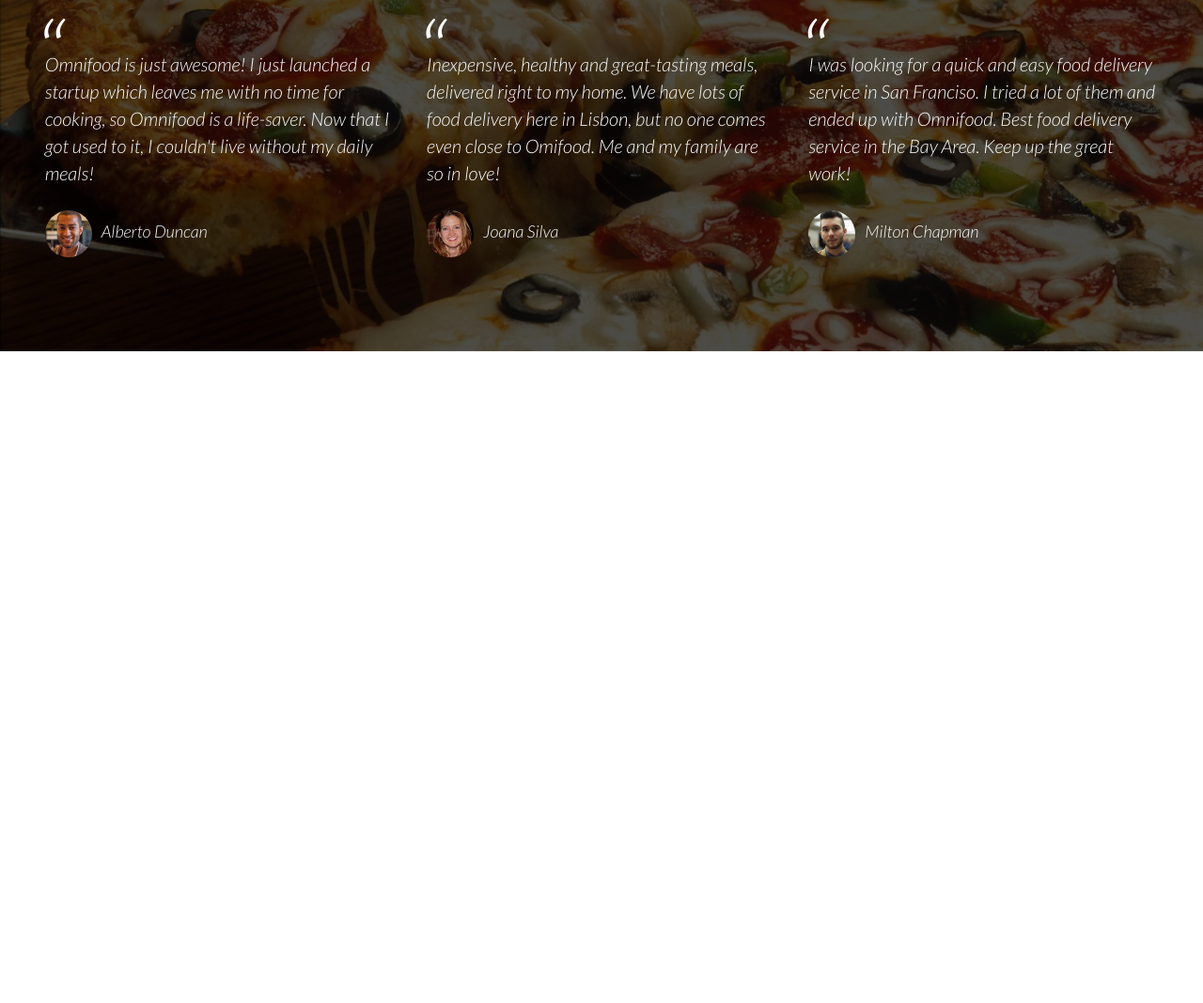
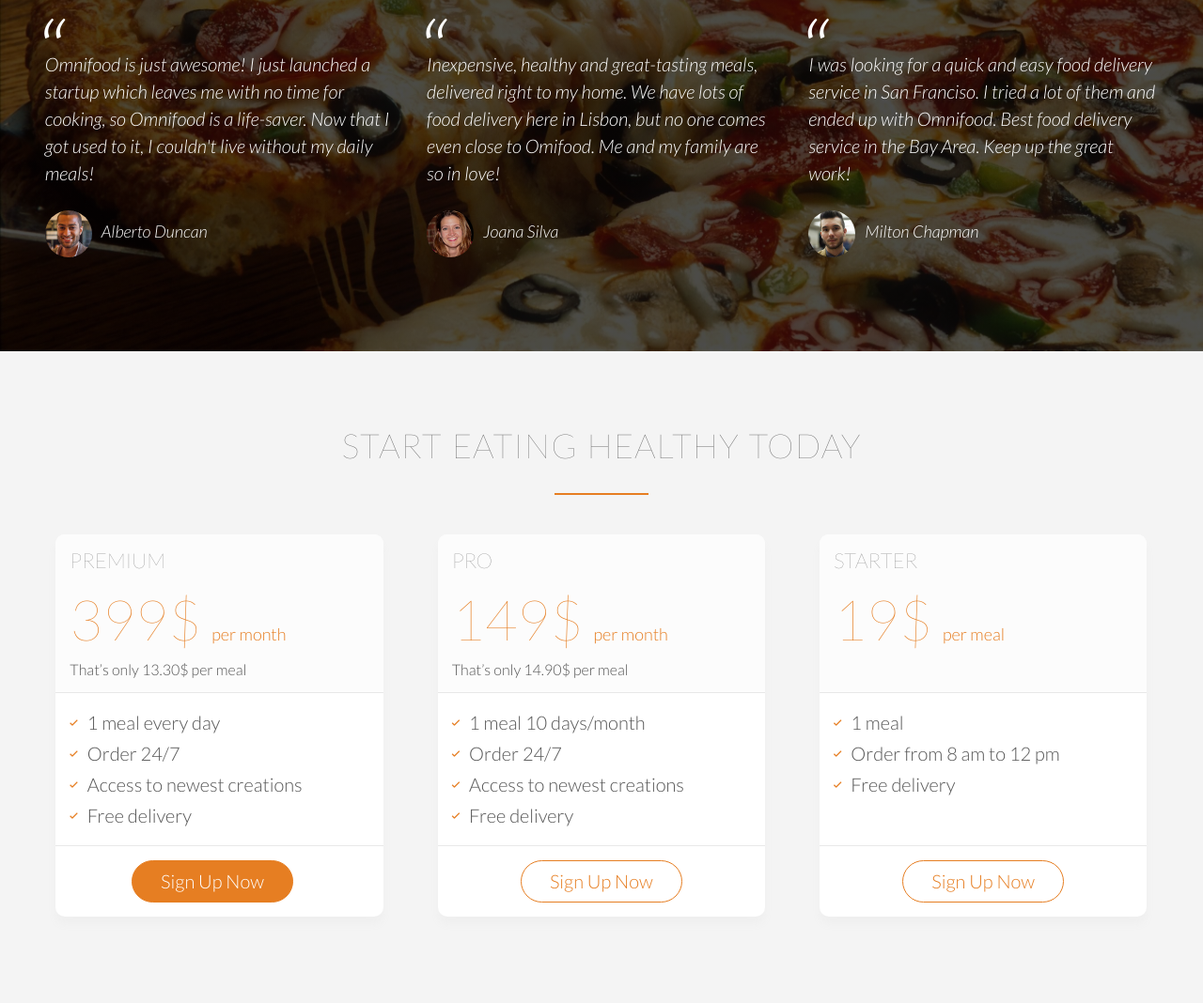
Before and after one commit to chrisencomartian/Omnifood, a plain HTML site: page index.html in a window 1280 px wide. Shown: the part 3552-4620 px from the top of the page at 94% size. Before the commit the page ends 3926 px from the top, so only its background shows below. Drawn offline with nearby package versions, Linux system fonts and the light colour scheme.

Commit message:
Plans Section

```diff
--- a/index.html
+++ b/index.html
@@ -247,8 +247,79 @@
 					<cite> <img src="resources/images/customer-3.jpg">Milton Chapman</cite>
 				</blockquote>
 			</div>
-
 		</div>
 	</section>
+
+	<section class="section-plans">
+		<div class="row">
+			<h2>Start eating healthy today</h2>
+		</div>
+		<div class="row">
+			<div class="col span-1-of-3">
+				<div class="plan-box">
+					<div>
+					<h3>Premium</h3>
+					<p class="plan-price">399$ <span>per month</span></p>
+					<p class="plan-price-meal">That’s only 13.30$ per meal</p>
+					</div>
+					<div>
+					<ul>
+						<li><i class="icon ion-ios-checkmark icon-small"></i>1 meal every day</li>
+						<li><i class="icon ion-ios-checkmark icon-small"></i>Order 24/7</li>
+						<li><i class="icon ion-ios-checkmark icon-small"></i>Access to newest creations</li>
+						<li><i class="icon ion-ios-checkmark icon-small"></i>Free delivery</li>
+					</ul>
+					</div>
+					<div>
+						<a href="#" class="button button-full">Sign Up Now</a>
+					</div>
+				</div>
+			</div>
+
+			<div class="col span-1-of-3">
+				<div class="plan-box">
+					<div>
+					<h3>Pro</h3>
+					<p class="plan-price">149$ <span>per month</span></p>
+					<p class="plan-price-meal">That’s only 14.90$ per meal</p>
+					</div>
+					<div>
+					<ul>
+						<li><i class="icon ion-ios-checkmark icon-small"></i>1 meal 10 days/month</li>
+						<li><i class="icon ion-ios-checkmark icon-small"></i>Order 24/7</li>
+						<li><i class="icon ion-ios-checkmark icon-small"></i>Access to newest creations</li>
+						<li><i class="icon ion-ios-checkmark icon-small"></i>Free delivery</li>
+					</ul>
+					</div>
+					<div>
+						<a href="#" class="button button-ghost">Sign Up Now</a>
+					</div>
+				</div>
+			</div>
+
+			<div class="col span-1-of-3">
+				<div class="plan-box">
+					<div>
+					<h3>Starter</h3>
+					<p class="plan-price">19$ <span>per meal</span></p>
+					<p class="plan-price-meal">&nbsp;</p>
+					</div>
+					<div>
+					<ul>
+						<li><i class="icon ion-ios-checkmark icon-small"></i>1 meal</li>
+						<li><i class="icon ion-ios-checkmark icon-small"></i>Order from 8 am to 12 pm</li>
+						<li><i class="icon ion-ios-checkmark icon-small"></i>Free delivery</li>
+						<li>&nbsp;</li>
+					</ul>
+					</div>
+					<div>
+						<a href="#" class="button button-ghost">Sign Up Now</a>
+					</div>
+				</div>
+			</div>
+		</div>
+
+	</section>
+
 </body>
 </html>
--- a/resources/css/main.css
+++ b/resources/css/main.css
@@ -43,6 +43,12 @@ html{
 	display:block;
 	color: #e67e22;
 	margin:0 25%;
+}
+
+.icon-small{
+	font-size: 100%;
+	color: #e67e22;
+	padding-right: 10px;
 }
 
 section{
@@ -378,3 +384,60 @@ cite img{
 	margin-right: 10px;
 	vertical-align: middle;
 }
+
+/*****************/
+/**PLANS SECTION**/
+/*****************/
+
+.section-plans{
+	background-color: #f4f4f4;
+}
+
+.plan-box{
+	background-color: #fff;
+	border-radius: 10px;
+	width: 90%;
+	margin-left: 5%;
+	box-shadow: 0 8px 8px #efefef;
+}
+
+.plan-box div{
+	padding: 15px;
+	border-bottom: 1px solid #e8e8e8;
+}
+
+.plan-box div:first-child{
+	background-color: #fcfcfc;
+	border-top-left-radius: 10px;
+	border-top-right-radius: 10px;
+}
+
+.plan-box div:last-child{
+	text-align: center;
+	border:0;
+}
+
+.plan-price{
+	font-size: 300%;
+	margin-bottom: 10px;
+	font-weight: 100;
+	color: #e67e22;
+}
+
+.plan-price span{
+	font-size: 30%;
+	font-weight: 300;
+}
+
+.plan-price-meal{
+	font-size: 80%;
+}
+
+.plan-box ul{
+	list-style: none;
+
+}
+
+.plan-box li{
+	padding: 5px 0;
+}
```
